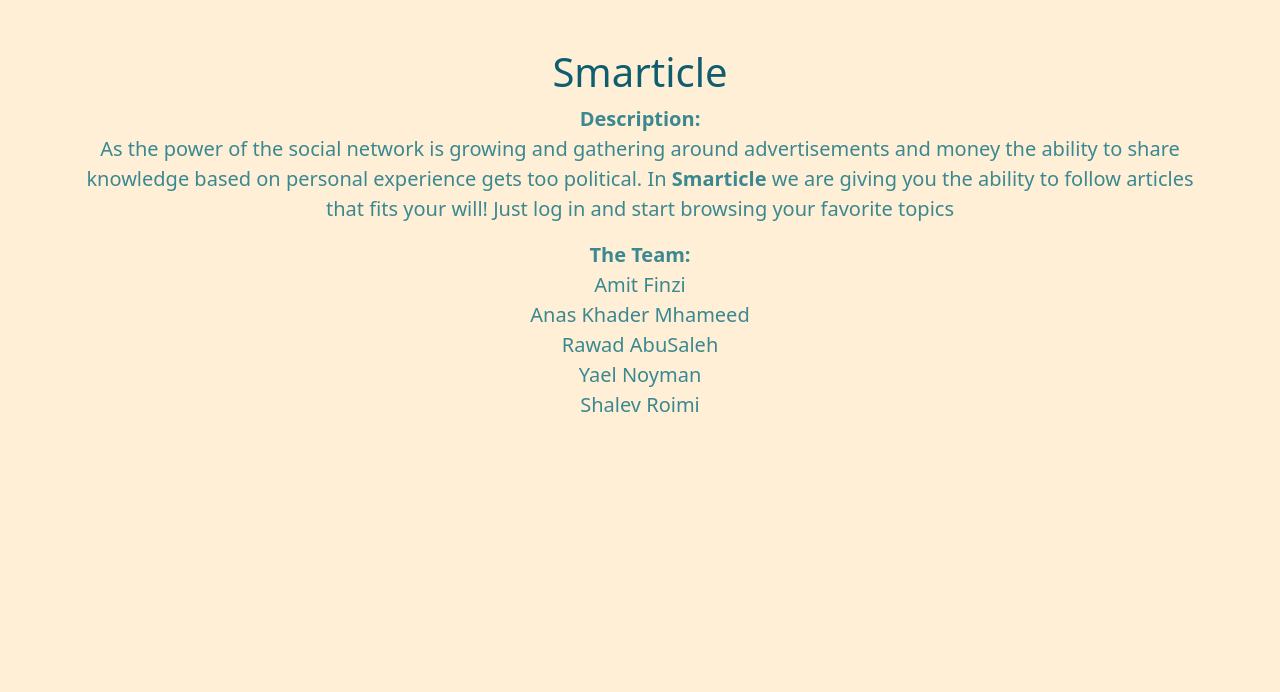
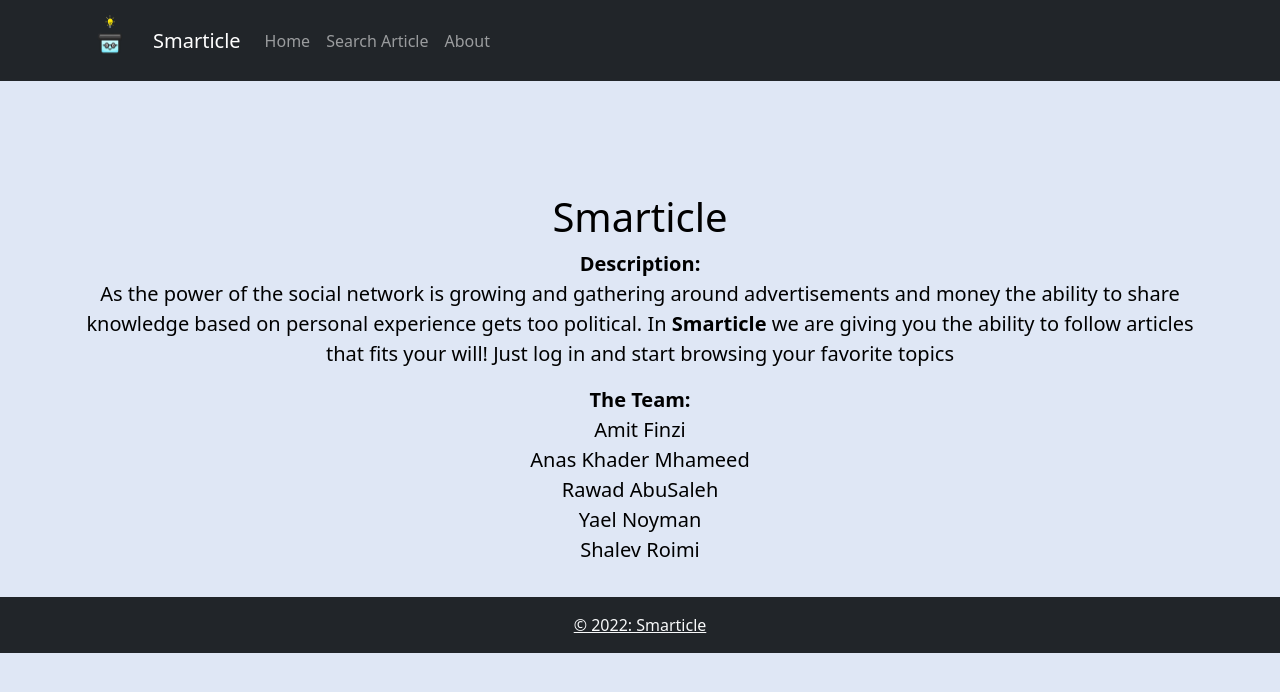
Before and after one commit to redhat-beyond/Smarticle, a Django app: page / in a window 1280 px wide. Shown: the top 692 px of the page. Run offline with Django 4.2, Linux system fonts and the light colour scheme; some libraries are stand-ins or nearby versions.

Commit message:
Adding base.html and logo+ccs file
I changed board.html to accept the details I created in base.html.

```diff
--- /dev/null
+++ b/projboard/static/smarticle/base.css
@@ -0,0 +1,4 @@
+body {
+    background: #dfe7f5;
+    color: black;
+}
--- /dev/null
+++ b/projboard/templates/base.html
@@ -0,0 +1,66 @@
+{% load static %}
+<!doctype html>
+<html lang="en">
+  <head>
+    <!-- Required meta tags -->
+    <meta charset="utf-8">
+	  <meta http-equiv="X-UA-Compatible" content="IE=edge">
+    <meta name="viewport" content="width=device-width, initial-scale=1.0">
+
+    <!-- Bootstrap CSS -->
+    <link href="https://cdn.jsdelivr.net/npm/bootstrap@5.2.0/dist/css/bootstrap.min.css" rel="stylesheet" integrity="sha384-gH2yIJqKdNHPEq0n4Mqa/HGKIhSkIHeL5AyhkYV8i59U5AR6csBvApHHNl/vI1Bx" crossorigin="anonymous">
+
+    <!-- Smarticle CSS -->
+	  <link rel="stylesheet" type="text/css" href="{% static 'smarticle/base.css' %}">
+
+    <title>Smarticle</title>
+
+  </head>
+  <body>
+  <!--Top menu-->
+  <div class="container-fluids">
+    <nav class=" navbar navbar-expand-md sticky-top navbar-dark bg-dark ">
+      <div class="container">
+        <a class="navbar-brand"><span class="text-primary"><img src="{% static 'smarticle/Smarticle_logo_prev_ui.png' %}" width="55" height="55" alt="logo"></span></a>
+	      <a class="navbar-brand" href="/">Smarticle</a>
+
+        <button
+          class="navbar-toggler" type="button" data-toggle="collapse" data-target="#navbarText" aria-controls="navbarText" aria-expanded="false" aria-label="Toggle navigation">
+          <span class="navbar-toggler-icon"></span>
+        </button>
+
+        <div class="collapse navbar-collapse" id="navbarNav">
+            <ul class="navbar-nav">
+              <li class="nav-item">
+                <a class="nav-link" href="#">Home</a>
+              </li>
+              <li class="nav-item">
+                <a class="nav-link" href="#">Search Article</a>
+              </li>
+              <li class="nav-item">
+                <a class="nav-link" href="#">About</a>
+              </li>
+            </ul>
+        </div>
+    </nav>
+
+
+    <main>
+      <br/><br/>
+      <div class="container-fluid mt-3 ps-0 pe-0 h-100 d-inline-block">
+        {% block content %}{% endblock %}
+      </div>
+    </main>
+
+    <!--footer-->
+    <footer class="bg-dark text-center text-lg-start mt-3">
+          <div class="text-center p-3">
+              <a class="text-light">© 2022: Smarticle </a>
+          </div>
+    </footer>
+
+    <script src="https://cdn.jsdelivr.net/npm/bootstrap@5.2.0/dist/js/bootstrap.bundle.min.js" integrity="sha384-A3rJD856KowSb7dwlZdYEkO39Gagi7vIsF0jrRAoQmDKKtQBHUuLZ9AsSv4jD4Xa" crossorigin="anonymous"></script>
+    <script src="https://cdn.jsdelivr.net/npm/@popperjs/core@2.10.2/dist/umd/popper.min.js" integrity="sha384-7+zCNj/IqJ95wo16oMtfsKbZ9ccEh31eOz1HGyDuCQ6wgnyJNSYdrPa03rtR1zdB" crossorigin="anonymous"></script>
+
+  </body>
+</html>
--- a/projboard/templates/projboard/board.html
+++ b/projboard/templates/projboard/board.html
@@ -1,25 +1,6 @@
-<!DOCTYPE html>
-<html lang="en">
-<head>
-    <meta charset="UTF-8">
-    <meta http-equiv="X-UA-Compatible" content="IE=edge">
-    <meta name="viewport" content="width=device-width, initial-scale=1.0">
-
-    <!-- Bootstrap css link-->
-    <link href="https://cdn.jsdelivr.net/npm/bootstrap@5.2.2/dist/css/bootstrap.min.css" rel="stylesheet" integrity="sha384-Zenh87qX5JnK2Jl0vWa8Ck2rdkQ2Bzep5IDxbcnCeuOxjzrPF/et3URy9Bv1WTRi" crossorigin="anonymous">
-
-
-    <style>
-        body {background-color: #FFEFD6;}
-        h1   {color: #0E5E6F;}
-        p    {color: #3A8891;}
-    </style>
-
-
-    <title>Beyond08 group4</title>
-</head>
-<body>
-<!-- Page content-->
+{% extends "base.html" %}
+{% load static %}
+{% block content %}
 
 <div class="container">
     <div class="text-center mt-5">
@@ -32,5 +13,4 @@
         <p class="lead" ><span class="lead fw-bold">The Team:</span><br>Amit Finzi<br>Anas Khader Mhameed<br>Rawad AbuSaleh<br>Yael Noyman<br>Shalev Roimi</p>
     </div>
 </div>
-</body>
-</html>
+{% endblock content %}
```
Also changed, not shown: projboard/static/smarticle/Smarticle_logo_prev_ui.png (added). Lines whose indentation alone changed are shown as unchanged.
